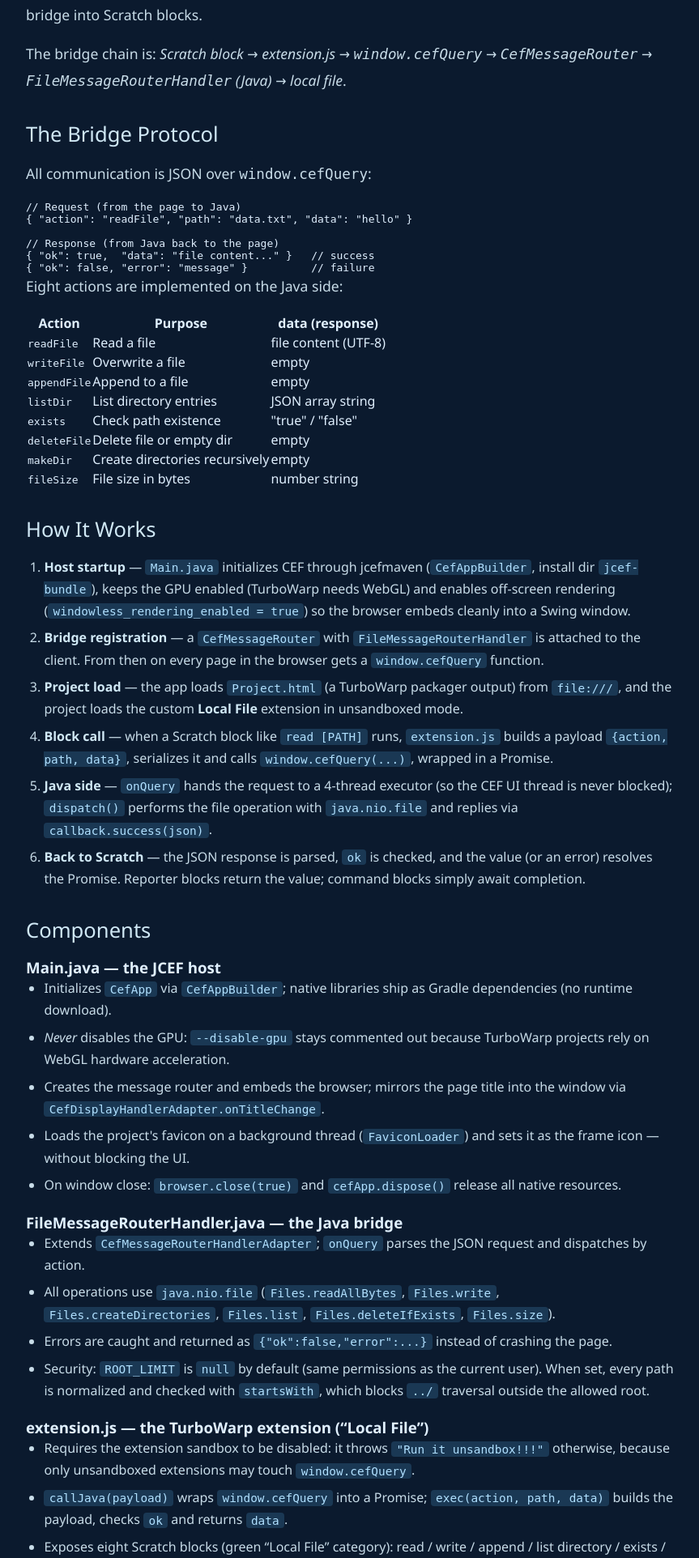
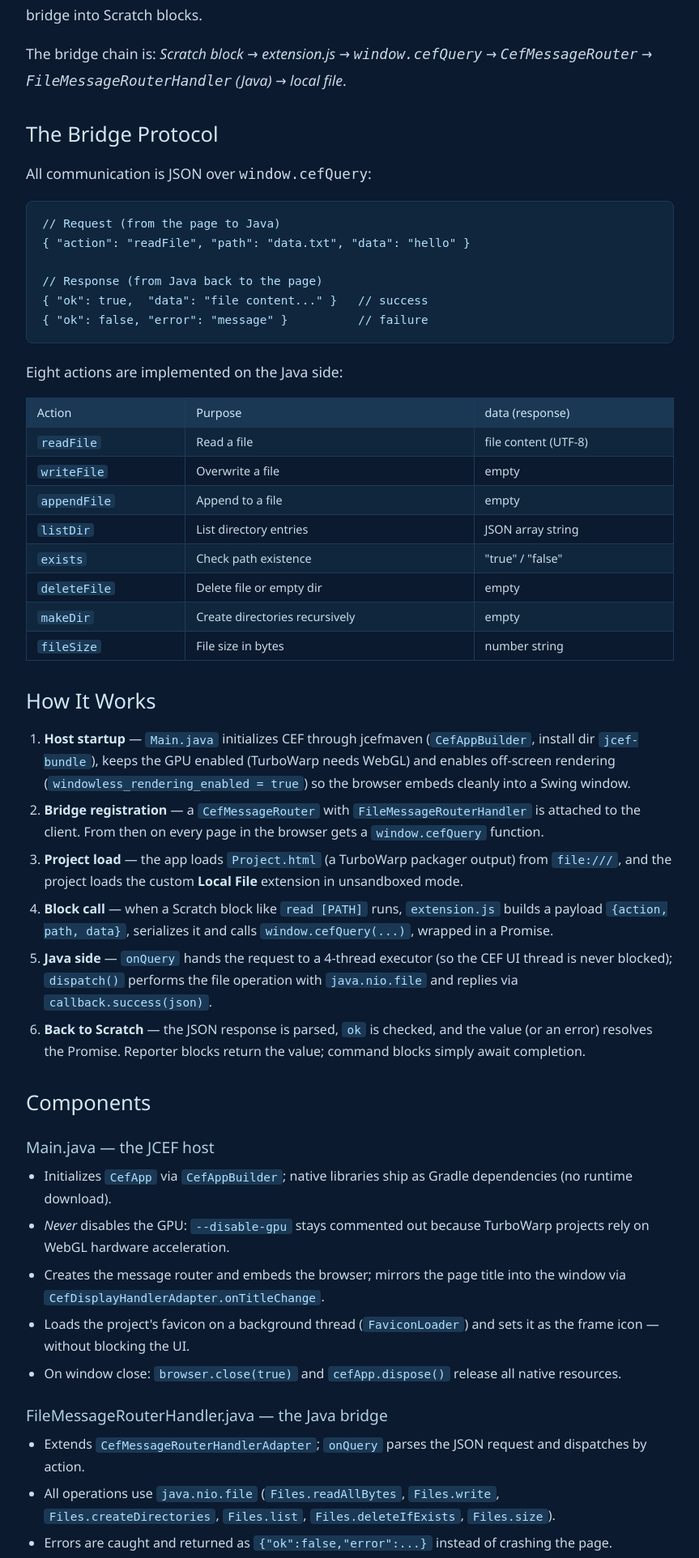
Before and after one commit to RS6048/rs6048.github.io, a PHP site: page /projects/Turbowarp/Java-js_Bridge in a window 1280 px wide. Shown: the part 918-2842 px from the top of the page at 81% size, without its empty margins (208-1071 px from the left). Run offline with PHP 8.4, Linux system fonts and the light colour scheme.

Commit message:
Add code block, action table and subheading styles for Java-js Bridge page

```diff
--- a/css/style.css
+++ b/css/style.css
@@ -476,6 +476,12 @@ a:hover {
     color: #d0e8f5;
     margin: 2rem 0 1rem;
 }
+.detail-content h3 {
+    font-size: 1.2rem;
+    font-weight: 500;
+    color: #b0d0e0;
+    margin: 1.5rem 0 0.6rem;
+}
 .detail-list {
     margin: 0 0 1.2rem 1.4rem;
     color: #c8dce8;
@@ -491,6 +497,54 @@ a:hover {
     padding: 0.1rem 0.4rem;
     border-radius: 4px;
     font-size: 0.9em;
+}
+
+/* Guide page: code blocks */
+pre.code-block {
+    background: #10263c;
+    border: 1px solid #1e3a5a;
+    border-radius: 8px;
+    padding: 1rem 1.2rem;
+    overflow-x: auto;
+    color: #b0e0ff;
+    font-size: 0.9rem;
+    line-height: 1.65;
+    margin: 0 0 1.2rem;
+    white-space: pre;
+}
+pre.code-block code {
+    background: transparent;
+    color: inherit;
+    padding: 0;
+}
+
+/* Guide page: action reference table */
+.action-table {
+    width: 100%;
+    border-collapse: collapse;
+    margin: 0 0 1.5rem;
+    font-size: 0.9rem;
+    color: #c8dce8;
+}
+.action-table th,
+.action-table td {
+    text-align: left;
+    padding: 0.5rem 0.8rem;
+    border: 1px solid #1e3a5a;
+}
+.action-table th {
+    background: #1a3854;
+    color: #d0e8f5;
+    font-weight: 500;
+}
+.action-table td code {
+    background: #1a3854;
+    color: #b0e0ff;
+    padding: 0.05rem 0.3rem;
+    border-radius: 4px;
+}
+.action-table tr:nth-child(even) td {
+    background: #10263c;
 }
 
 /* Guide page: diagram */
@@ -613,4 +667,11 @@ a:hover {
         font-size: 0.9rem;
         padding: 0.3rem 0.8rem;
     }
+    .action-table {
+        font-size: 0.8rem;
+    }
+    .action-table th,
+    .action-table td {
+        padding: 0.4rem 0.5rem;
+    }
 }
```
